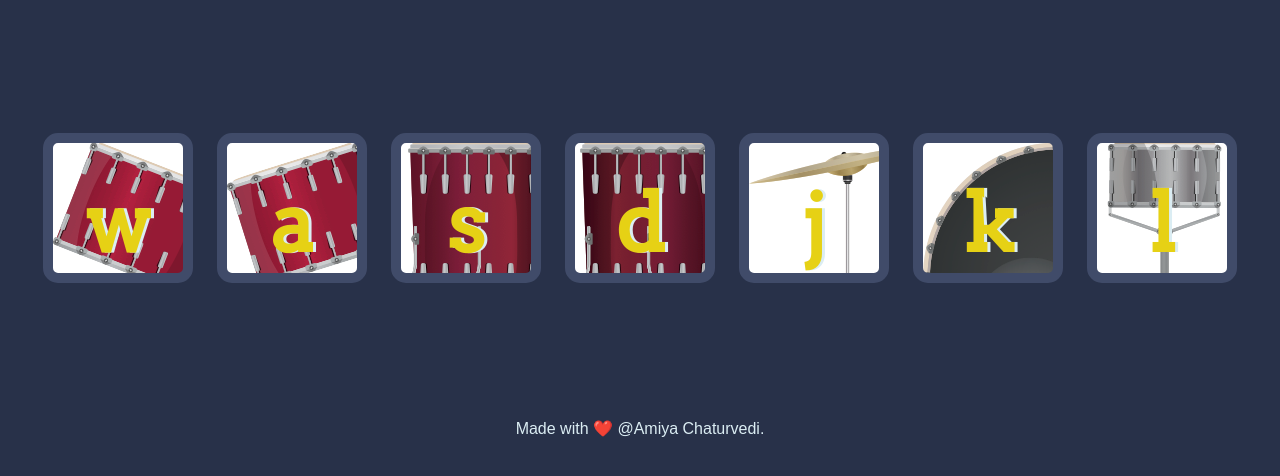
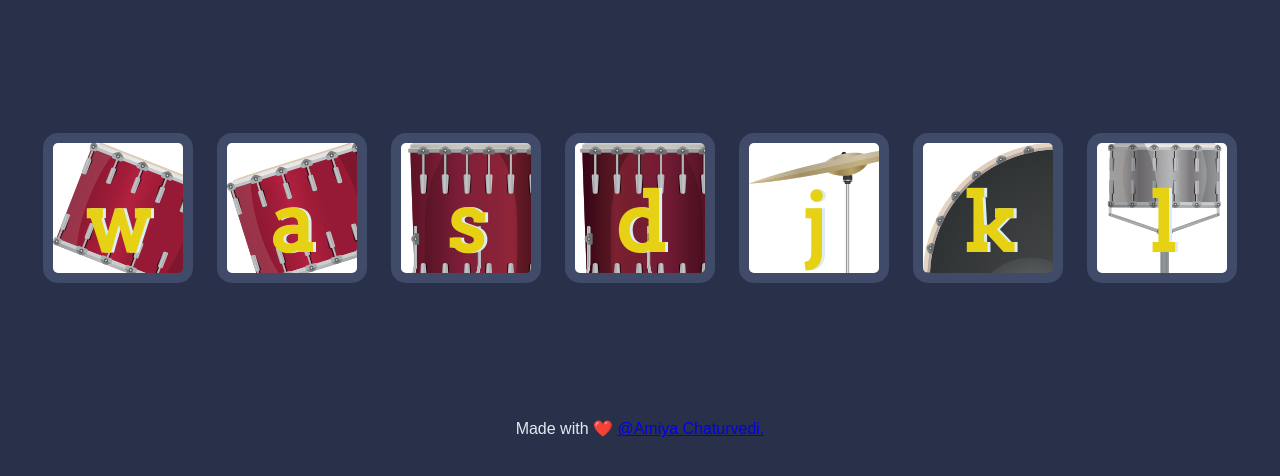
Before and after one commit to AmiyaChaturvedi/Drum-Kit-Website, a plain HTML site: page index.html in a window 1280 px wide. Shown: the part 156-632 px from the top of the page. Drawn offline with Linux system fonts and the light colour scheme.

Commit message:
link added

```diff
--- a/index.html
+++ b/index.html
@@ -24,7 +24,7 @@
 
 
     <footer>
-        Made with ❤️ @Amiya Chaturvedi.
+        Made with ❤️ <a href="https://github.com/AmiyaChaturvedi">@Amiya Chaturvedi.</a>
     </footer>
 
     <script src="index.js"></script>
```
